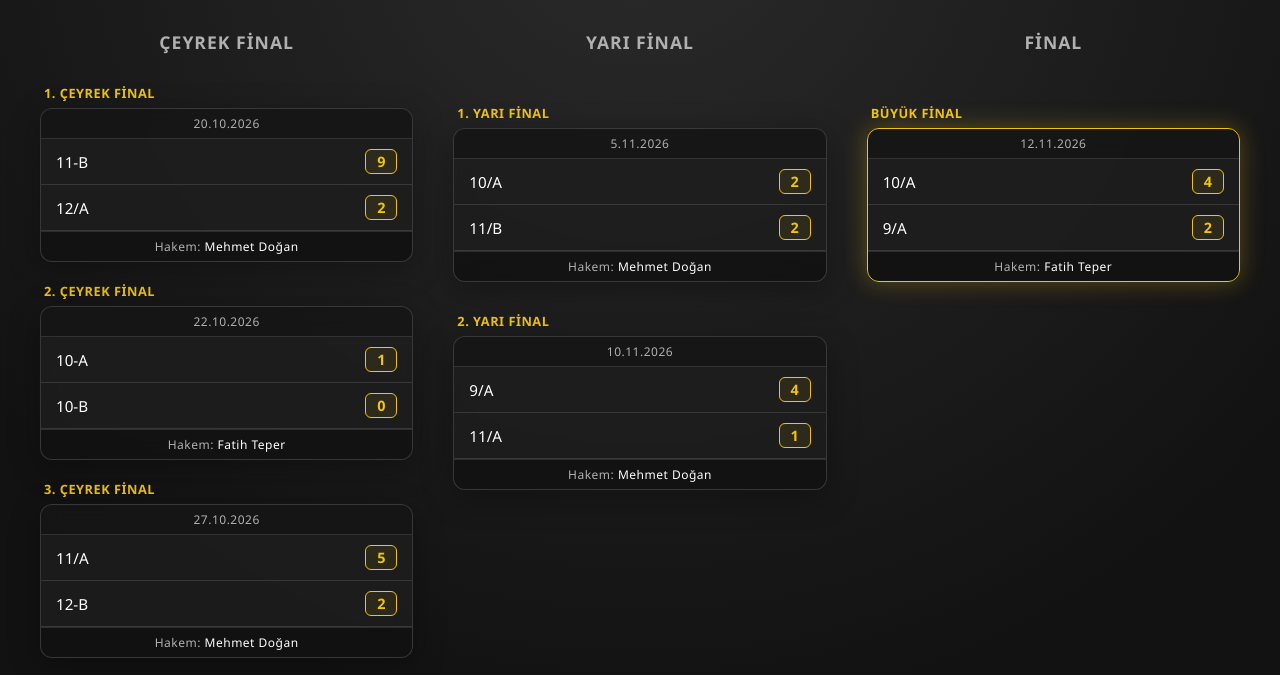
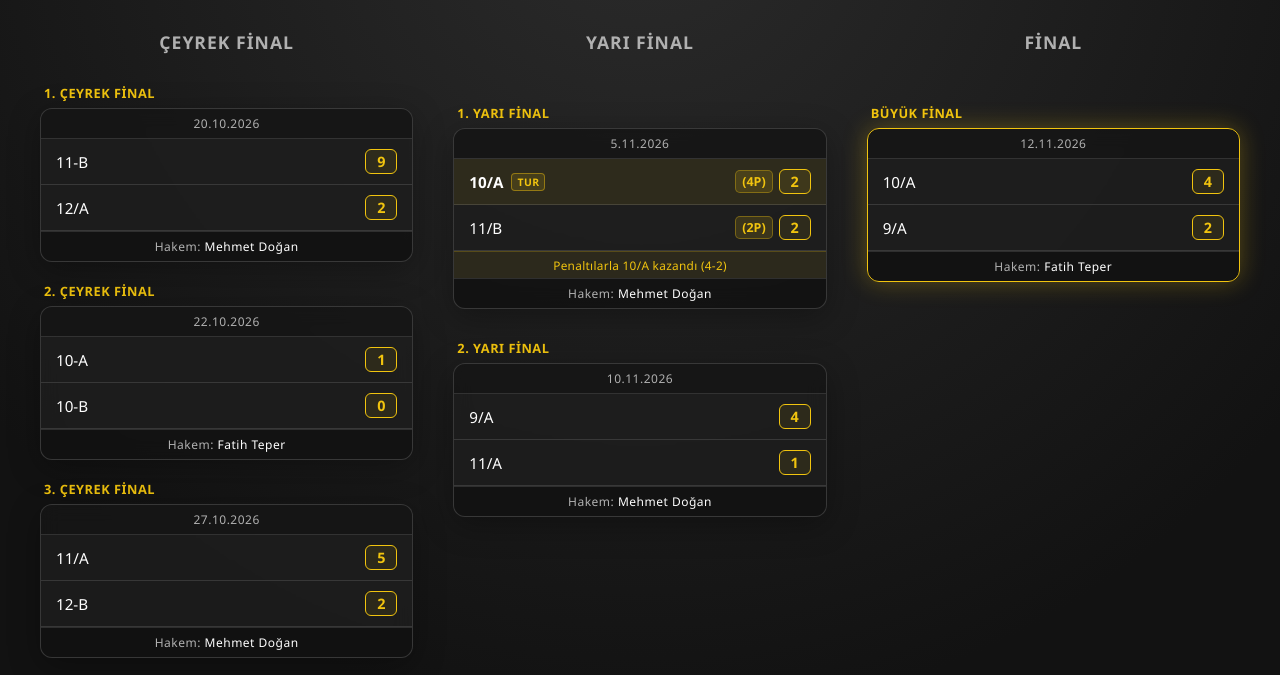
Before and after one commit to ilginfenlisesilig/ilginfenlisesilig.github.io, a plain HTML site: page index.html in a window 1280 px wide. Shown: the part 110-785 px from the top of the page. Drawn offline with Linux system fonts and the light colour scheme.

Commit message:
Update index.html

```diff
--- a/index.html
+++ b/index.html
@@ -126,6 +126,12 @@
             padding: 10px 15px;
             font-size: 0.95rem;
             font-weight: 500;
+            transition: background 0.2s ease;
+        }
+
+        .team-row.winner-row {
+            background: rgba(241, 196, 15, 0.08);
+            font-weight: 600;
         }
 
         .team-row:not(:last-child) {
@@ -136,6 +142,33 @@
             display: flex;
             align-items: center;
             gap: 8px;
+        }
+
+        .winner-badge {
+            font-size: 0.65rem;
+            font-weight: 700;
+            color: var(--gold);
+            border: 1px solid rgba(241, 196, 15, 0.45);
+            background: rgba(241, 196, 15, 0.12);
+            padding: 1px 5px;
+            border-radius: 4px;
+            letter-spacing: 0.4px;
+        }
+
+        .score-group {
+            display: flex;
+            align-items: center;
+            gap: 6px;
+        }
+
+        .pen-score {
+            font-size: 0.78rem;
+            font-weight: 700;
+            color: var(--gold);
+            background: rgba(241, 196, 15, 0.14);
+            border: 1px solid rgba(241, 196, 15, 0.35);
+            padding: 2px 6px;
+            border-radius: 5px;
         }
 
         .team-score {
@@ -154,6 +187,17 @@
             border-color: var(--gold);
             color: var(--gold);
             background: rgba(241, 196, 15, 0.08);
+        }
+
+        .penalty-note {
+            background: rgba(241, 196, 15, 0.07);
+            border-top: 1px solid rgba(241, 196, 15, 0.22);
+            padding: 5px 12px;
+            font-size: 0.74rem;
+            color: var(--gold);
+            text-align: center;
+            font-weight: 500;
+            letter-spacing: 0.3px;
         }
 
         .match-footer-referee {
@@ -183,48 +227,91 @@
     <script>
         const API_URL = 'https://script.google.com/macros/s/AKfycbyysbbG9AHwcw_Z-3_PVLqkrXldyF80ui_emfRSnIsCkkrmS-XIsWYdWJ09hXPZpWs8/exec';
 
-        // Sayfa açılır açılmaz ekranda görünecek varsayılan veriler (Hakemler eklendi)
+        // Sayfa açılır açılmaz ekranda görünecek varsayılan veriler
         let m_data = {
-            'QF1': { takim1: '11-B', takim2: '12/A', skor: '9-2', tarih: '20.10.2026', hakem: 'Mehmet Doğan' },
-            'QF2': { takim1: '10-A', takim2: '10-B', skor: '1-0', tarih: '22.10.2026', hakem: 'Fatih Teper' },
-            'QF3': { takim1: '11/A', takim2: '12-B', skor: '5-2', tarih: '27.10.2026', hakem: 'Mehmet Doğan' },
-            'QF4': { takim1: '9/A', takim2: '9/B', skor: '6-0', tarih: '03.11.2026', hakem: 'Mehmet Doğan' },
-            'SF1': { takim1: '10/A', takim2: '11/B', skor: '2-2', tarih: '5.11.2026', hakem: 'Mehmet Doğan' },
-            'SF2': { takim1: '9/A', takim2: '11/A', skor: '4-1', tarih: '10.11.2026', hakem: 'Mehmet Doğan' },
-            'FINAL': { takim1: '10/A', takim2: '9/A', skor: '4-2', tarih: '12.11.2026', hakem: 'Fatih Teper' }
+            'QF1': { takim1: '11-B', takim2: '12/A', skor: '9-2', penalti: '', tarih: '20.10.2026', hakem: 'Mehmet Doğan' },
+            'QF2': { takim1: '10-A', takim2: '10-B', skor: '1-0', penalti: '', tarih: '22.10.2026', hakem: 'Fatih Teper' },
+            'QF3': { takim1: '11/A', takim2: '12-B', skor: '5-2', penalti: '', tarih: '27.10.2026', hakem: 'Mehmet Doğan' },
+            'QF4': { takim1: '9/A', takim2: '9/B', skor: '6-0', penalti: '', tarih: '03.11.2026', hakem: 'Mehmet Doğan' },
+            'SF1': { takim1: '10/A', takim2: '11/B', skor: '2-2', penalti: '4-2', tarih: '5.11.2026', hakem: 'Mehmet Doğan' },
+            'SF2': { takim1: '9/A', takim2: '11/A', skor: '4-1', penalti: '', tarih: '10.11.2026', hakem: 'Mehmet Doğan' },
+            'FINAL': { takim1: '10/A', takim2: '9/A', skor: '4-2', penalti: '', tarih: '12.11.2026', hakem: 'Fatih Teper' }
         };
 
-        function parseScore(skorStr, teamIndex) {
-            if (!skorStr || skorStr === '-' || skorStr === undefined) return '-';
-            const parts = String(skorStr).split('-');
+        function parsePair(pairStr, index) {
+            if (!pairStr || pairStr === '-' || pairStr === undefined) return '-';
+            const parts = String(pairStr).split('-');
             if (parts.length === 2) {
-                return parts[teamIndex].trim();
+                const val = parts[index].trim();
+                return val !== '' ? val : '-';
             }
             return '-';
         }
 
         function createMatchHTML(code, labelText, isFinal = false) {
-            const data = m_data[code] || { takim1: '-', takim2: '-', skor: '-', tarih: '-', hakem: '-' };
-            const s1 = parseScore(data.skor, 0);
-            const s2 = parseScore(data.skor, 1);
+            const data = m_data[code] || { takim1: '-', takim2: '-', skor: '-', penalti: '', tarih: '-', hakem: '-' };
+            const s1 = parsePair(data.skor, 0);
+            const s2 = parsePair(data.skor, 1);
+
+            const p1 = parsePair(data.penalti, 0);
+            const p2 = parsePair(data.penalti, 1);
+            const hasPenalties = p1 !== '-' && p2 !== '-';
 
             const s1Class = s1 !== '-' ? 'team-score has-score' : 'team-score';
             const s2Class = s2 !== '-' ? 'team-score has-score' : 'team-score';
             const refereeName = data.hakem && data.hakem !== '-' ? data.hakem : 'Atanmadı';
+
+            let team1WinsPen = false;
+            let team2WinsPen = false;
+            let penaltyNoteHTML = '';
+
+            if (hasPenalties) {
+                const numP1 = Number(p1);
+                const numP2 = Number(p2);
+                if (!Number.isNaN(numP1) && !Number.isNaN(numP2) && numP1 !== numP2) {
+                    team1WinsPen = numP1 > numP2;
+                    team2WinsPen = numP2 > numP1;
+                    const winnerTeam = team1WinsPen ? data.takim1 : data.takim2;
+                    penaltyNoteHTML = `
+                        <div class="penalty-note">
+                            Penaltılarla ${winnerTeam} kazandı (${p1}-${p2})
+                        </div>
+                    `;
+                } else {
+                    penaltyNoteHTML = `
+                        <div class="penalty-note">
+                            Penaltılar: ${p1}-${p2}
+                        </div>
+                    `;
+                }
+            }
+
+            const pen1Badge = hasPenalties ? `<span class="pen-score">(${p1}P)</span>` : '';
+            const pen2Badge = hasPenalties ? `<span class="pen-score">(${p2}P)</span>` : '';
+
+            const win1Badge = team1WinsPen ? `<span class="winner-badge">TUR</span>` : '';
+            const win2Badge = team2WinsPen ? `<span class="winner-badge">TUR</span>` : '';
 
             return `
                 <div class="match-wrapper">
                     <div class="match-label">${labelText}</div>
                     <div class="match-card ${isFinal ? 'final-card' : ''}">
                         <div class="match-header">${data.tarih || code}</div>
-                        <div class="team-row">
-                            <span class="team-name">${data.takim1 || '-'}</span>
-                            <span class="${s1Class}">${s1}</span>
+                        <div class="team-row ${team1WinsPen ? 'winner-row' : ''}">
+                            <span class="team-name">${data.takim1 || '-'} ${win1Badge}</span>
+                            <span class="score-group">
+                                ${pen1Badge}
+                                <span class="${s1Class}">${s1}</span>
+                            </span>
                         </div>
-                        <div class="team-row">
-                            <span class="team-name">${data.takim2 || '-'}</span>
-                            <span class="${s2Class}">${s2}</span>
+                        <div class="team-row ${team2WinsPen ? 'winner-row' : ''}">
+                            <span class="team-name">${data.takim2 || '-'} ${win2Badge}</span>
+                            <span class="score-group">
+                                ${pen2Badge}
+                                <span class="${s2Class}">${s2}</span>
+                            </span>
                         </div>
+                        ${penaltyNoteHTML}
                         <div class="match-footer-referee">
                             Hakem: <span>${refereeName}</span>
                         </div>
@@ -271,12 +358,19 @@
                 rows.forEach(row => {
                     if (row.kod) {
                         const kod = String(row.kod).trim().toUpperCase();
+                        const penaltiVal = row.penalti
+                            ? String(row.penalti).trim()
+                            : (row.penalti1 !== undefined && row.penalti2 !== undefined
+                                ? `${row.penalti1}-${row.penalti2}`
+                                : (m_data[kod]?.penalti || ''));
+
                         m_data[kod] = {
                             tur: row.tur || '',
                             tarih: row.tarih || '',
                             takim1: row.takim1 || '-',
                             takim2: row.takim2 || '-',
                             skor: row.skor || '-',
+                            penalti: penaltiVal,
                             hakem: row.hakem || '-'
                         };
                     }
```
